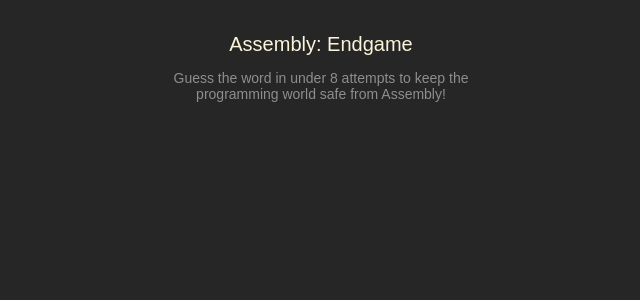
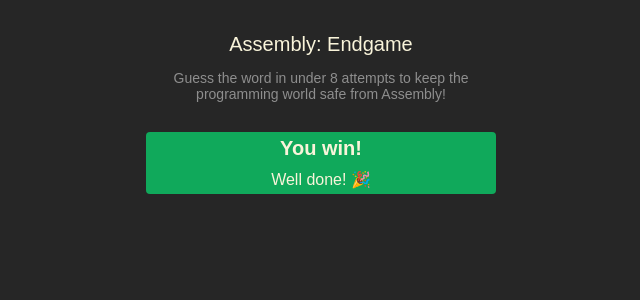
Before and after one commit to ovezthaking/React-Side-Projects, a React (Vite) app in the folder CapstoneProjects/Assembly Endgame/: page / in a window 1280 px wide. Shown: the top 300 px of the page, without its empty margins (319-959 px from the left). Built offline with nearby package versions, Linux system fonts and the light colour scheme.

Commit message:
game status section

```diff
--- a/CapstoneProjects/Assembly Endgame/src/App.tsx
+++ b/CapstoneProjects/Assembly Endgame/src/App.tsx
@@ -6,6 +6,10 @@
         <h1>Assembly: Endgame</h1>
         <p>Guess the word in under 8 attempts to keep the programming world safe from Assembly!</p>
       </header>
+      <section className="game-status">
+        <h2>You win!</h2>
+        <p>Well done! 🎉</p>
+      </section>
     </main>
   )
 }
--- a/CapstoneProjects/Assembly Endgame/src/index.css
+++ b/CapstoneProjects/Assembly Endgame/src/index.css
@@ -28,3 +28,22 @@
   max-width: 350px;
   color: #8E8E8E;
 }
+
+section.game-status {
+  background-color: #10A95B;
+  display: flex;
+  flex-direction: column;
+  align-items: center;
+  color: #F9F4DA;
+  border-radius: 4px;
+  margin-block: 30px;
+}
+
+section.game-status > h2{
+  font-size: 1.25rem;
+  margin: 5px;
+}
+
+section.game-status > p{
+  margin: 5px;
+}
```
